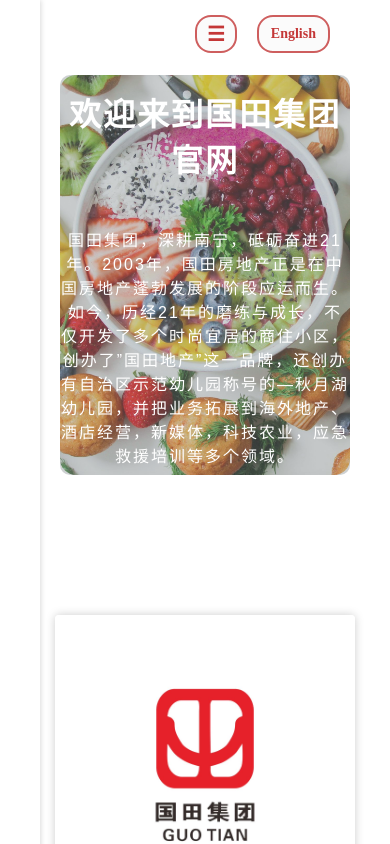
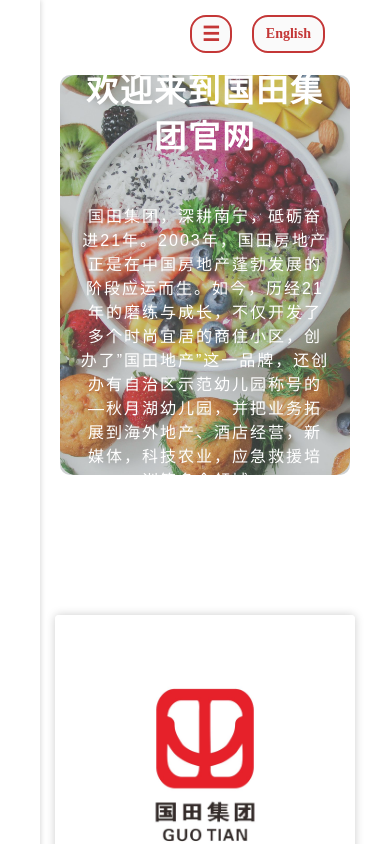
Before and after one commit to pixieansc/guotianusa, a plain HTML site: page ch/services.html in a window 390 px wide. Drawn offline with Linux system fonts and the light colour scheme; a web font is replaced by a local one.

Commit message:
final push

```diff
--- a/ch/services.html
+++ b/ch/services.html
@@ -15,7 +15,7 @@
     <button id="nav-toggle" class="nav-toggle" aria-label="Toggle menu">
         ☰
     </button>
-    <a href="../en/index.html" class="language"> English </a>
+    <a href="../en/services.html" class="language"> English </a>
 </div>
 
 <div class="sidebar">
--- a/static/style.css
+++ b/static/style.css
@@ -47,18 +47,18 @@ nav a:hover {
     padding: 5px 10px;
     margin-right: 20px;
     border-radius: 16px;
-    background-color: rgba(250, 250, 250, 0.8);
+    background-color: rgba(250, 250, 250, 0.9);
     color: #C43737;
-    border: 2px solid rgb(196, 55, 55, 0.8);
+    border: 2px solid rgb(196, 55, 55, 1);
     font-weight: 900;
     font-size: 20px;
 }
 
 .language {
     padding: 8px 12px;
-    background-color: rgba(250, 250, 250, 0.8);
+    background-color: rgba(250, 250, 250, 0.9);
     border-radius: 16px;
-    border: 2px solid rgb(196, 55, 55, 0.8);
+    border: 2px solid rgb(196, 55, 55, 1);
 
     color: #C43737;
     font-family: Ovo, serif;
@@ -84,8 +84,8 @@ nav a:hover {
 
 .top {
     display: flex;
-    top: 0; left: 0; right: 0;
-    padding: 15px 60px;
+    right: 0;
+    padding: 15px 65px;
 
     z-index: 2;
     position: fixed;
@@ -198,6 +198,7 @@ p {
 }
 
 .photo-text {
+    padding: 0 20px;
     background-color: rgb(132, 140, 142, 0.4);
     border-radius: 10px;
     width: 100%;
```
Also changed, not shown: ch/about.html (+1 -1 lines), en/about.html (+1 -1 lines), en/services.html (+1 -1 lines).
